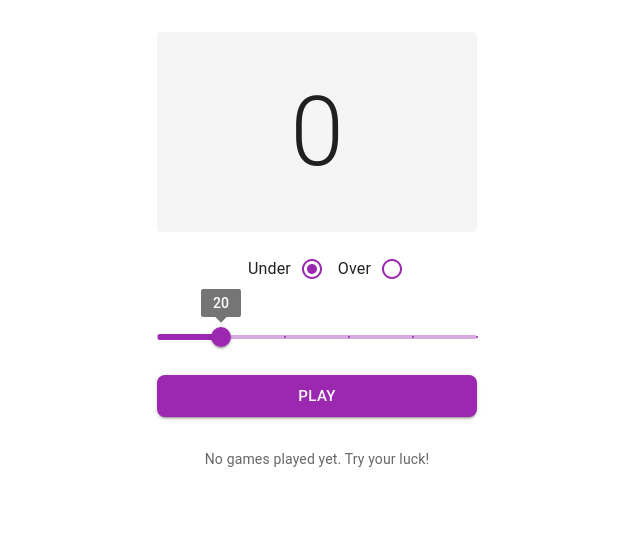
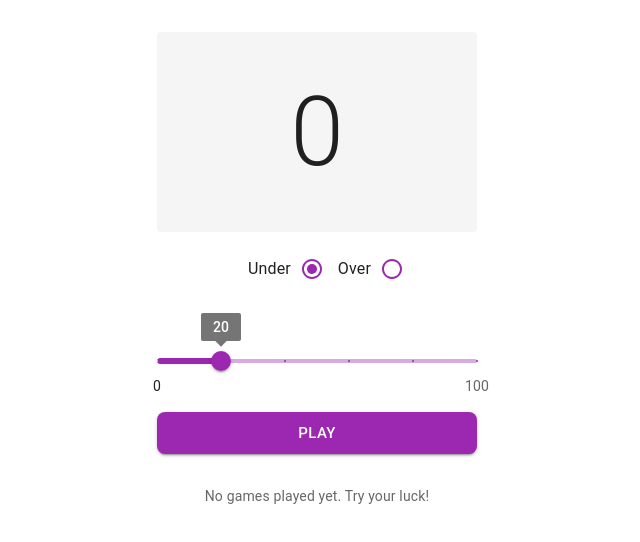
Before and after one commit to serhiibryk/dice-game, a Next.js app: page / in a window 1280 px wide. Shown: the top 542 px of the page, without its empty margins (323-963 px from the left). Built offline with nearby package versions, Linux system fonts and the light colour scheme.

Commit message:
feat: customize slider with styles

```diff
--- a/src/app/layout.tsx
+++ b/src/app/layout.tsx
@@ -13,9 +13,7 @@ export const metadata: Metadata = {
 const RootLayout = ({ children }: { children: ReactNode }) => (
   <html lang="en">
     <body suppressHydrationWarning={true}>
-      <ThemeProvider>
-        {children}
-      </ThemeProvider>
+      <ThemeProvider>{children}</ThemeProvider>
     </body>
   </html>
 );
--- /dev/null
+++ b/src/components/Slider.tsx
@@ -0,0 +1,49 @@
+import { FC, useMemo } from 'react';
+import { Slider as MuiSlider } from '@mui/material';
+
+import { StyledSliderWrapper } from '@/styles/diceSlider.styles';
+
+interface SliderProps {
+  value: number;
+  onChange: (val: number) => void;
+  min?: number;
+  max?: number;
+  step?: number;
+}
+
+const Slider: FC<SliderProps> = ({
+  value,
+  onChange,
+  min = 0,
+  max = 100,
+  step = 1,
+}) => {
+  const marks = useMemo(
+    () =>
+      Array.from({ length: (max - min) / 20 + 1 }, (_, i) => {
+        const val = min + i * 20;
+        return {
+          value: val,
+          label: val === min || val === max ? val.toString() : '',
+        };
+      }),
+    [min, max],
+  );
+
+  return (
+    <StyledSliderWrapper>
+      <MuiSlider
+        value={value}
+        min={min}
+        max={max}
+        step={step}
+        marks={marks}
+        valueLabelDisplay="on"
+        onChange={(_, val) => onChange(val as number)}
+        aria-labelledby="labeled-slider"
+      />
+    </StyledSliderWrapper>
+  );
+};
+
+export default Slider;
--- a/src/components/diceGame/gameInteractionPanel/DiceControls.tsx
+++ b/src/components/diceGame/gameInteractionPanel/DiceControls.tsx
@@ -1,11 +1,11 @@
 import { FC, memo } from 'react';
 import { Radio, FormControlLabel } from '@mui/material';
 
-import { CUSTOM_SLIDER_MARKS, DirectionEnum, DirectionLabels } from '@/types/constants';
+import { DirectionEnum, DirectionLabels } from '@/types/constants';
 import { StyledRadioGroup } from '@/styles/diceControls.styles';
-import { StyledSlider } from '@/styles/diceGame.styles';
 import PrimaryButton from '@/components/PrimaryButton';
 import { Direction } from '@/types/game';
+import Slider from '@/components/Slider';
 
 interface DiceControlsProps {
   direction: Direction;
@@ -38,18 +38,7 @@ const DiceControls: FC<DiceControlsProps> = ({
         />
       ))}
     </StyledRadioGroup>
-
-    <StyledSlider
-      value={threshold}
-      min={0}
-      max={100}
-      step={1}
-      onChange={(_, val) => setThreshold(+val)}
-      valueLabelDisplay="on"
-      marks={CUSTOM_SLIDER_MARKS}
-      color="primary"
-    />
-
+    <Slider value={threshold} onChange={setThreshold} />
     <PrimaryButton
       label="play"
       onClick={onRoll}
--- a/src/components/diceGame/historySection/table/DiceHistoryTable.tsx
+++ b/src/components/diceGame/historySection/table/DiceHistoryTable.tsx
@@ -3,7 +3,10 @@
 import { FC } from 'react';
 import { TableBody, TableHead, TableRow } from '@mui/material';
 
-import { StyledTable, StyledTableHeadCell } from '@/styles/diceHistoryTable.styles';
+import {
+  StyledTable,
+  StyledTableHeadCell,
+} from '@/styles/diceHistoryTable.styles';
 import { IGameResult } from '@/types/game';
 
 import DiceHistoryRow from './DiceHistoryRow';
--- a/src/styles/diceGame.styles.ts
+++ b/src/styles/diceGame.styles.ts
@@ -1,4 +1,4 @@
-import { Box, Paper, Slider, Typography } from '@mui/material';
+import { Box, Paper, Typography } from '@mui/material';
 import { styled } from '@mui/material/styles';
 
 export const Container = styled(Box)(({ theme }) => ({
@@ -18,11 +18,6 @@ export const InteractionPanellWrapper = styled(Box)(({ theme }) => ({
   minWidth: theme.spacing(40),
 }));
 
-export const StyledSlider = styled(Slider)(({ theme }) => ({
-  marginTop: theme.spacing(4),
-  marginBottom: theme.spacing(2),
-}));
-
 export const NoHistoryTitle = styled(Typography)(({ theme }) => ({
   marginTop: theme.spacing(4),
   textAlign: 'center',
--- a/src/styles/diceHistoryTable.styles.ts
+++ b/src/styles/diceHistoryTable.styles.ts
@@ -7,6 +7,6 @@ export const StyledTable = styled(Table)(({ theme }) => ({
   width: '100%',
 }));
 
-export const StyledTableHeadCell = styled(TableCell)(({ theme }) => ({
-  fontWeight: 600
+export const StyledTableHeadCell = styled(TableCell)(() => ({
+  fontWeight: 600,
 }));
--- /dev/null
+++ b/src/styles/diceSlider.styles.ts
@@ -0,0 +1,7 @@
+import { Stack } from '@mui/material';
+import { styled } from '@mui/material/styles';
+
+export const StyledSliderWrapper = styled(Stack)(({ theme }) => ({
+  marginTop: theme.spacing(4),
+  marginBottom: theme.spacing(2),
+}));
--- a/src/styles/primaryButton.styles.ts
+++ b/src/styles/primaryButton.styles.ts
@@ -3,5 +3,5 @@ import { styled } from '@mui/material/styles';
 
 export const StyledPrimaryButton = styled(Button)(({ theme }) => ({
   minHeight: theme.spacing(5.25),
-  fontSize: theme.spacing(1.875)
+  fontSize: theme.spacing(1.875),
 }));
--- a/src/types/constants.ts
+++ b/src/types/constants.ts
@@ -16,11 +16,3 @@ export const DirectionFailHint: Record<DirectionEnum, string> = {
 export const DEFAULT_TRESHOLD = 20;
 export const MAX_HISTORY_LENGTH = 10;
 export const SHACKBAR_AUTO_HIDE_DURATION = 10000;
-export const CUSTOM_SLIDER_MARKS = [
-  { value: 0 },
-  { value: 20 },
-  { value: 40 },
-  { value: 60 },
-  { value: 80 },
-  { value: 100 },
-];
```
